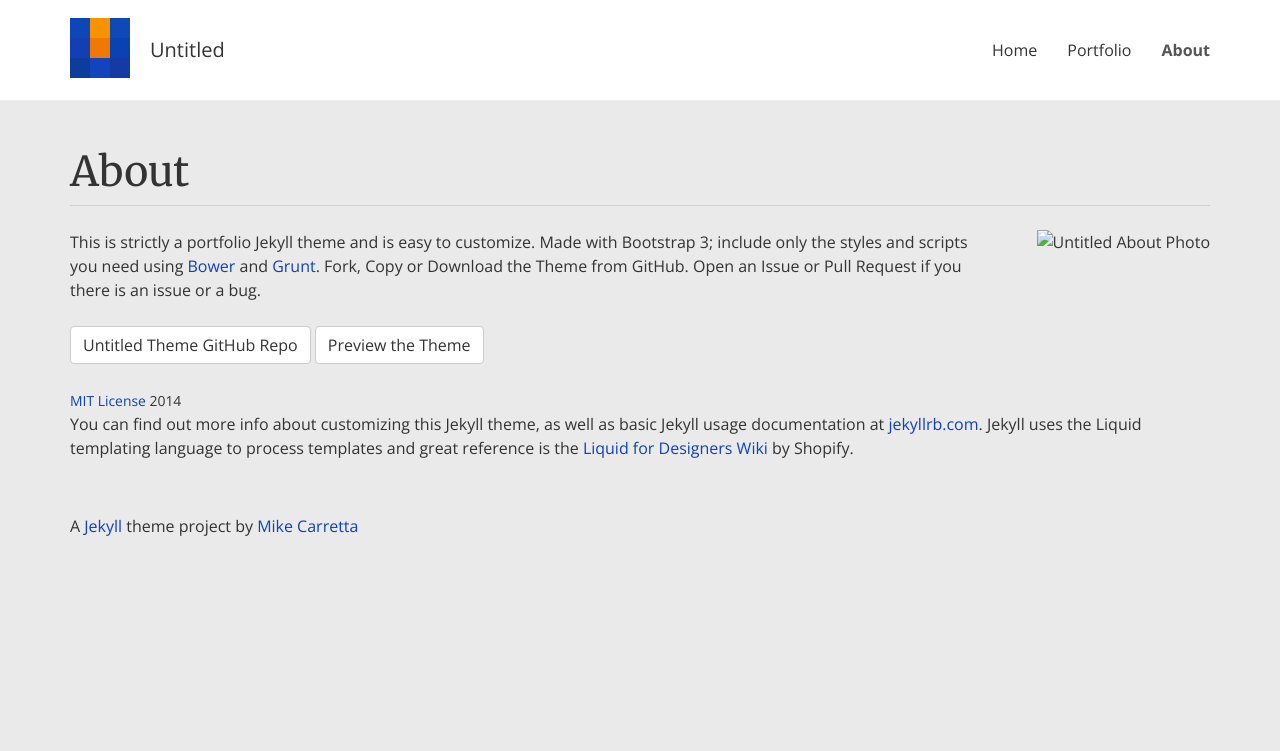
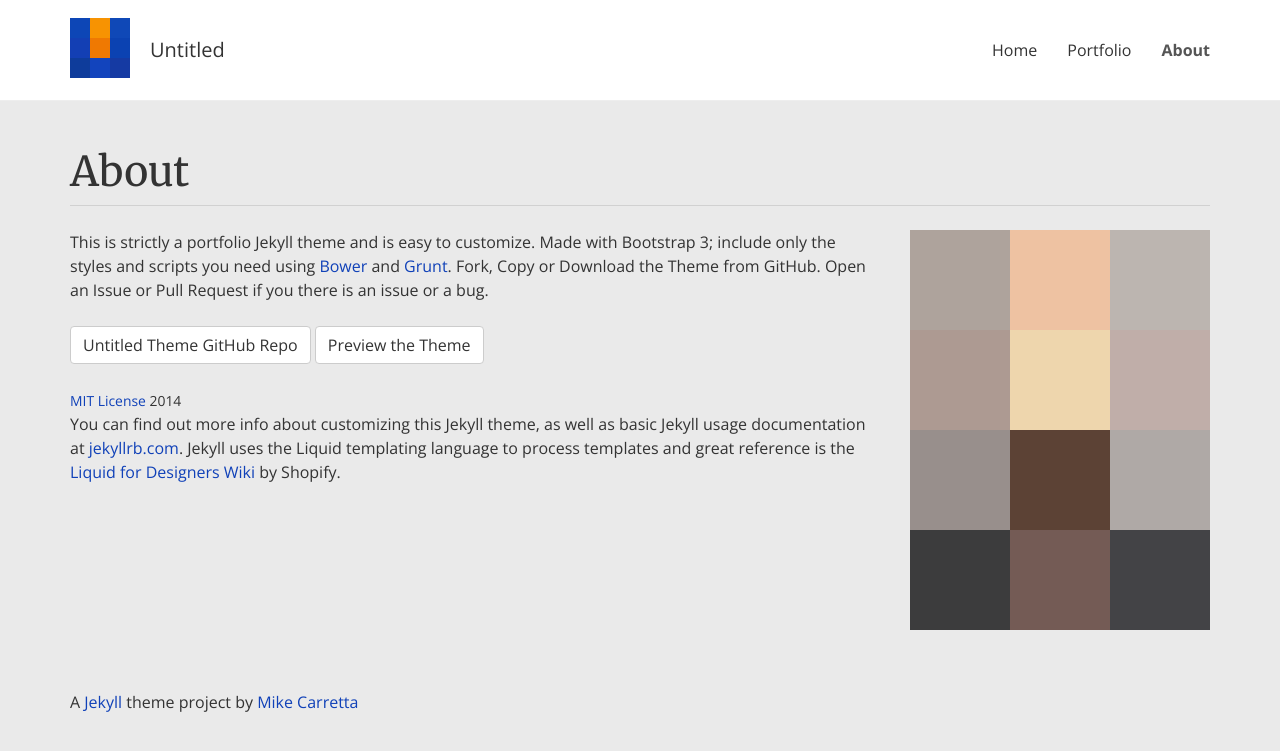
Before and after one commit to mikecarretta/untitled, a Jekyll site: the page built from about.html, in a window 1280 px wide. Shown: the top 751 px of the page. Built offline with Jekyll 4.4.1, drawn with Linux system fonts in a browser that asks for light colours.

Commit message:
last url fix

```diff
--- a/about.html
+++ b/about.html
@@ -7,7 +7,7 @@ about-photo:  images/untitled-about.png
 about-title:  Untitled About Photo
 ---
 {% if page.about-photo %}
-  <img src="{{ site.url }}{{ page.about-photo }}" class="about-img" title="{{ page.about-title }}" />
+  <img src="{{ site.url }}/{{ page.about-photo }}" class="about-img" title="{{ page.about-title }}" />
 {% endif %}
 
 <p>This is strictly a portfolio Jekyll theme and is easy to customize. Made with Bootstrap 3; include only the styles and scripts you need using <a href="http://bower.io/" title="Bower">Bower</a> and <a href="http://gruntjs.com/" title="Grunt">Grunt</a>. Fork, Copy or Download the Theme from GitHub. Open an Issue or Pull Request if you there is an issue or a bug.</p>
```
